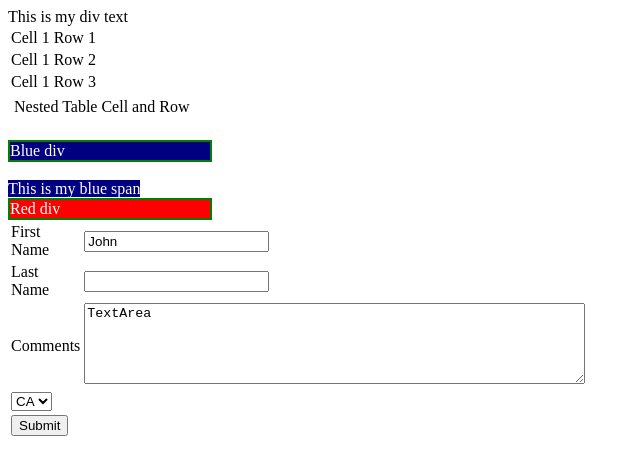
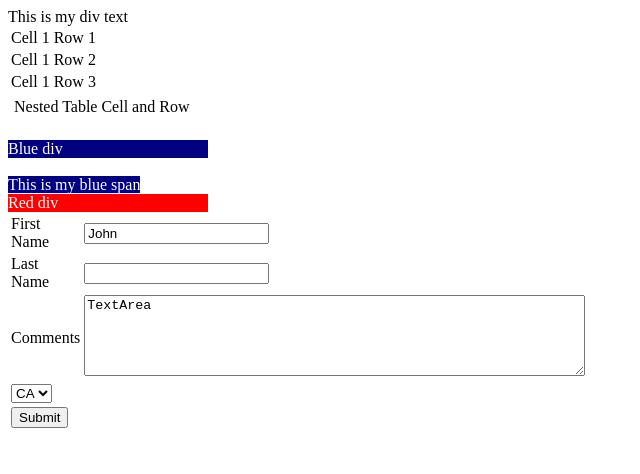
Before and after one commit to giorgia-amici/jQuery-practice, a plain HTML site: page index.html in a window 1280 px wide. Shown: the whole page, without its empty margins (0-640 px from the left). Drawn offline with nearby package versions, Linux system fonts and the light colour scheme.

Commit message:
tanta pratica

```diff
--- a/index.html
+++ b/index.html
@@ -6,13 +6,22 @@
     <link rel="stylesheet" type="text/css" href="index.css">
     <script src="Scripts/jquery-2.1.1.min.js" type="text/javascript"></script>
     <script type="text/javascript">
+
         // $(document).ready(function () {
         //     alert($('.RedDiv').html());
         // });
+
+        // $(document).ready(function(){
+        //     $('div.BlueDiv, .RedDiv').css('border', '2px solid green');
+        //     to be even more specific and avoid you to scan the whole DOM
+        // });
+
         $(document).ready(function(){
-            $('div.BlueDiv, .RedDiv').css('border', '2px solid green');
-            // to be even more specific and avoid you to scan the whole DOM
+            var inputTags = $('input[type="text"]');
+            // sp that inputTags now is a jQuery obj and has access to all the jQuery methods
+            inputTags.css('background-color', '3yellow');
         });
+
     </script>
 </head>
 <body>
```
Also changed, not shown: 1 other file.
